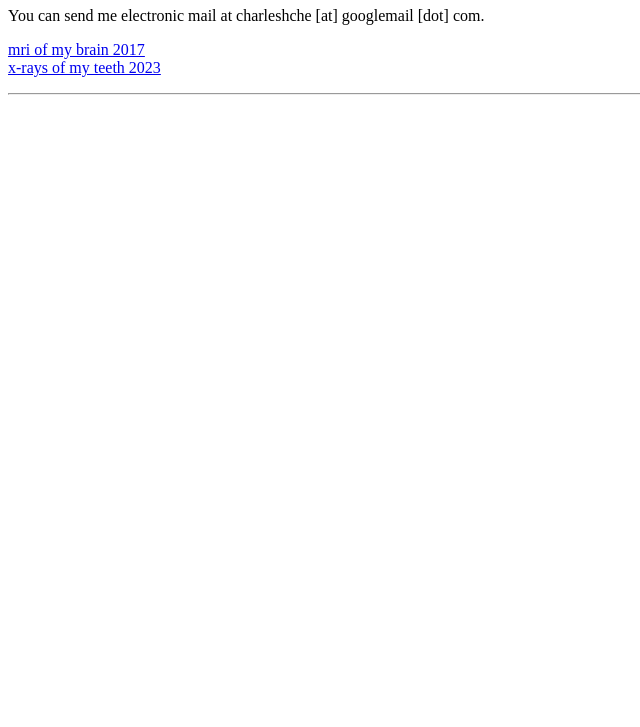
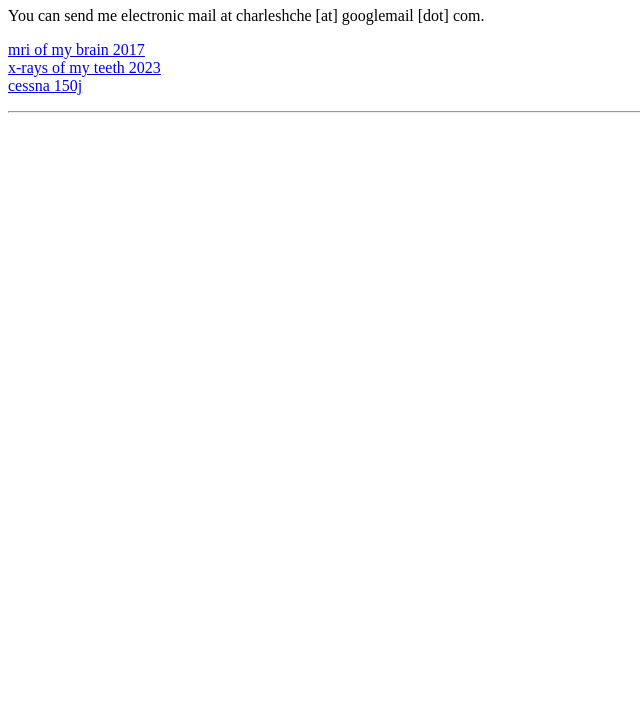
Before and after one commit to cherls/cherls.github.io, a plain HTML site: page index.html in a window 1280 px wide. Shown: the part 73-800 px from the top of the page, without its empty margins (0-640 px from the left). Drawn offline with Linux system fonts and the light colour scheme.

Commit message:
Add cessna image

```diff
--- a/index.html
+++ b/index.html
@@ -31,6 +31,8 @@
       <a href="images/brain.jpg">mri of my brain 2017</a>
       <br />
       <a href="images/teeth2023.jpeg">x-rays of my teeth 2023</a>
+      <br />
+      <a href="images/fxwm.jpg">cessna 150j</a>
     </p>
     <hr />
 
```
Also changed, not shown: 1 other file.
